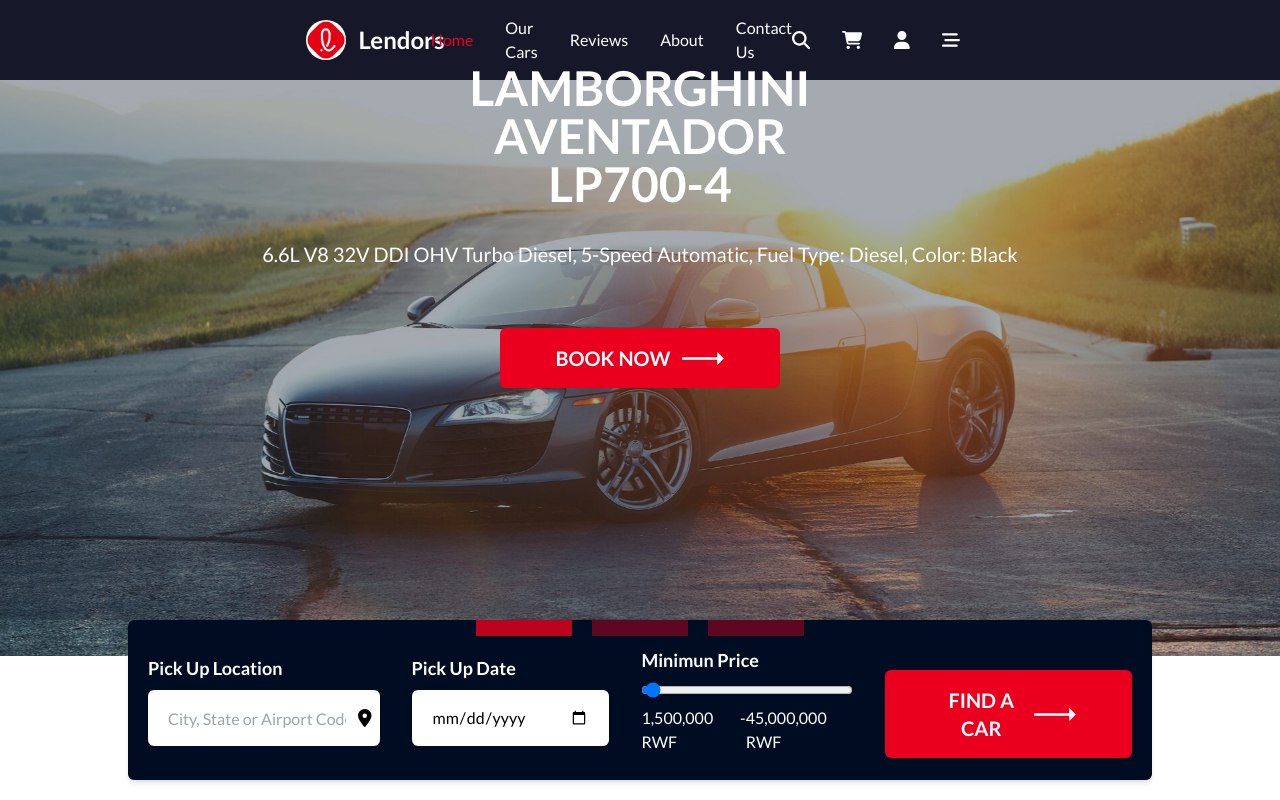
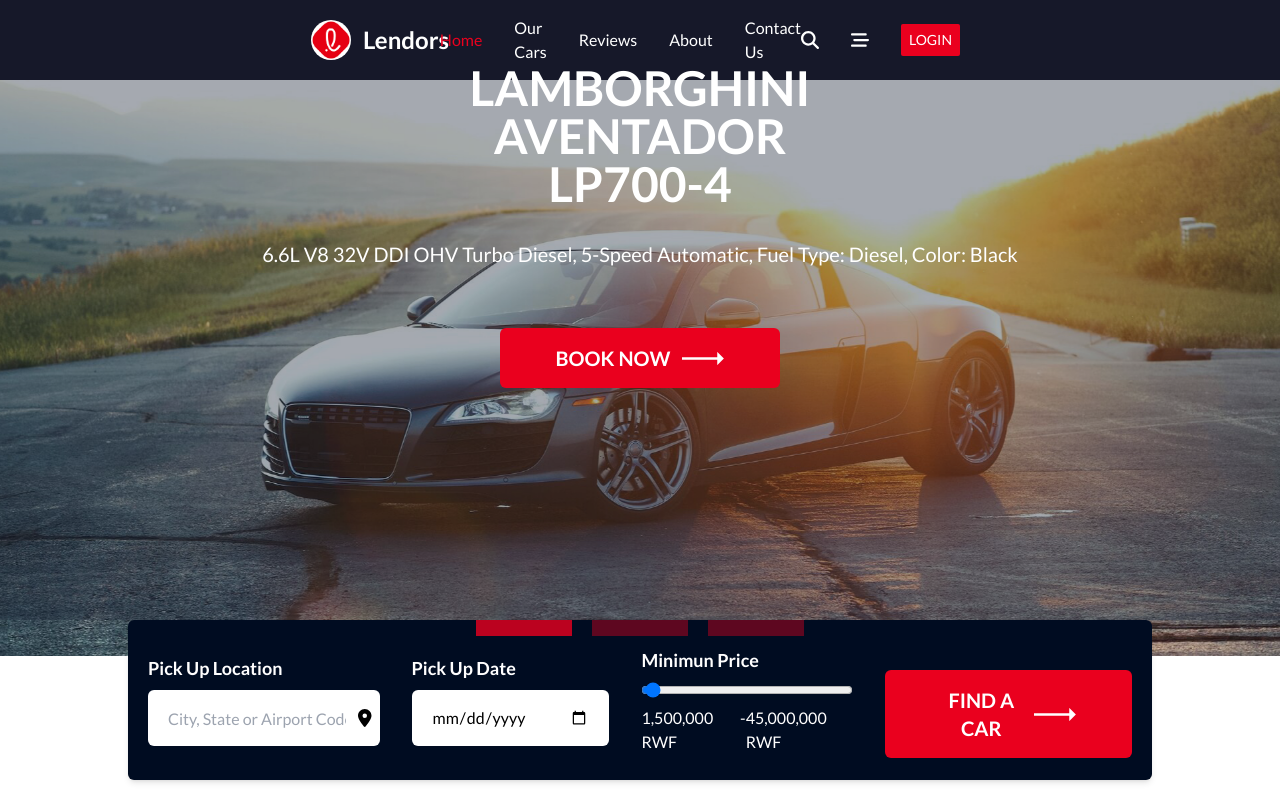
Before and after one commit to patriicke/lendors, a React (Vite) app in the folder frontend/: page / in a window 1280 px wide. Built offline with nearby package versions, Linux system fonts and the light colour scheme.

Commit message:
[added + update] the necessary file on the file

```diff
--- a/frontend/index.html
+++ b/frontend/index.html
@@ -69,7 +69,7 @@
         transform: rotate(360deg);
       }
     }
-    .hidden {
+    .hide {
       display: none;
     }
     body {
@@ -101,12 +101,12 @@
   <script>
     const global = globalThis;
     window.addEventListener("load", () => {
-      document.querySelector(".loader")?.classList.add("hidden");
+      document.querySelector(".loader")?.classList.add("hide");
       let standChild = document.querySelectorAll(".stand-child");
       for (i = 0; i < standChild?.length; i++)
         standChild[i]?.classList?.add("stand-child-transition");
       setTimeout(() => {
-        document.querySelector(".loading-container")?.classList.add("hidden");
+        document.querySelector(".loading-container")?.classList.add("hide");
         document.querySelector("#root")?.classList.remove("body");
       }, 500);
     });
--- a/frontend/src/components/navbar/NavbarComponent.tsx
+++ b/frontend/src/components/navbar/NavbarComponent.tsx
@@ -1,14 +1,19 @@
+import React, { useState } from "react";
 import {
   faBarsStaggered,
   faCartShopping,
   faSearch,
   faUser
 } from "@fortawesome/free-solid-svg-icons";
+import type { IconDefinition } from "@fortawesome/free-solid-svg-icons";
 import { FontAwesomeIcon } from "@fortawesome/react-fontawesome";
-import React, { useState } from "react";
 import { Link } from "react-router-dom";
 import Logo from "/favicon.png";
+import { useSelector } from "react-redux";
+import { IState } from "../../types/selectorTypes";
+import { IUser } from "../../types/userTypes";
 const NavbarComponent = () => {
+  const user: IUser = useSelector((state: IState) => state.user);
   const [currentLink, setCurrentLink] = useState<number>(0);
   const links: {
     href: string;
@@ -35,13 +40,34 @@
       href: "/contact"
     }
   ];
+  const icons: {
+    icon: IconDefinition;
+    show: boolean;
+  }[] = [
+    {
+      icon: faSearch,
+      show: true
+    },
+    {
+      icon: faCartShopping,
+      show: user.isLoggedIn
+    },
+    {
+      icon: faUser,
+      show: user.isLoggedIn
+    },
+    {
+      icon: faBarsStaggered,
+      show: true
+    }
+  ];
   return (
-    <div className="bg-blueish-2 h-20 w-full flex px-80 items-center justify-between">
+    <div className="bg-blueish-2 h-20 w-full flex px-4 xl:px-80 items-center justify-between">
       <div className="flex items-center justify-center gap-3">
         <img src={Logo} alt="Logo" className="w-10 rounded-full bg-white " />
         <h1 className="text-white font-bold text-2xl">Lendors</h1>
       </div>
-      <div className="flex items-center justify-center gap-8">
+      <div className="hidden items-center justify-center gap-8 md:flex">
         {links.map((link, index) => (
           <Link
             to={link.href}
@@ -55,23 +81,25 @@
           </Link>
         ))}
       </div>
-      <div className="text-lg flex gap-8">
-        <FontAwesomeIcon
-          icon={faSearch}
-          className={`text-white hover:text-redish cursor-pointer duration-500`}
-        />
-        <FontAwesomeIcon
-          icon={faCartShopping}
-          className={`text-white hover:text-redish cursor-pointer duration-500`}
-        />
-        <FontAwesomeIcon
-          icon={faUser}
-          className={`text-white hover:text-redish cursor-pointer duration-500`}
-        />
-        <FontAwesomeIcon
-          icon={faBarsStaggered}
-          className={`text-white hover:text-redish cursor-pointer duration500`}
-        />
+      <div className="text-lg flex gap-8 items-center">
+        {icons.map(({ icon, show }, index) => {
+          return (
+            <FontAwesomeIcon
+              icon={icon}
+              className={`text-white hover:text-redish cursor-pointer duration-500 ${
+                !show && "hidden"
+              }`}
+              key={index}
+            />
+          );
+        })}
+        <button
+          className={`text-white text-sm bg-redish hover:bg-red-500 p-[6px] px-2 rounded-sm flex items-center justify-center font-normal ${
+            user.isLoggedIn ? "hidden" : ""
+          }`}
+        >
+          LOGIN
+        </button>
       </div>
     </div>
   );
--- a/frontend/src/index.css
+++ b/frontend/src/index.css
@@ -6,3 +6,16 @@
 * {
   font-family: "Lato", sans-serif;
 }
+
+::-webkit-scrollbar {
+  width: 10px;
+}
+::-webkit-scrollbar-track {
+  background: #f1f1f1;
+}
+::-webkit-scrollbar-thumb {
+  background: #888;
+}
+::-webkit-scrollbar-thumb:hover {
+  background: #555;
+}
--- /dev/null
+++ b/frontend/src/pages/Login/LoginPage.tsx
@@ -0,0 +1,7 @@
+import React from "react";
+
+const LoginPage = () => {
+  return <div>LoginPage</div>;
+};
+
+export default LoginPage;
--- /dev/null
+++ b/frontend/src/pages/Signup/SignupPage.tsx
@@ -0,0 +1,7 @@
+import React from "react";
+
+const SignupPage = () => {
+  return <div>SignupPage</div>;
+};
+
+export default SignupPage;
--- a/frontend/src/redux/slices/userSlice.tsx
+++ b/frontend/src/redux/slices/userSlice.tsx
@@ -13,7 +13,7 @@
     login: (state: IUser, { payload }) => {
       state = payload;
     },
-    logout: (state: IUser, { payload }) => {
+    logout: (state: IUser) => {
       state = { isLoggedIn: false, role: ROLE.STANDARD };
     },
     update: (state: IUser, { payload }) => {
--- a/frontend/src/redux/store.tsx
+++ b/frontend/src/redux/store.tsx
@@ -27,11 +27,13 @@
 // export const persistor = persistStore(store);
 import { combineReducers, configureStore } from "@reduxjs/toolkit";
 import userReducer from "./slices/userSlice";
+// import thunk from "redux-thunk";
 
 const rootReducer = combineReducers({
   user: userReducer
 });
 
 export const store = configureStore({
-  reducer: rootReducer
+  reducer: rootReducer,
+  // middleware: [thunk]
 });
--- /dev/null
+++ b/frontend/src/types/selectorTypes.ts
@@ -0,0 +1,3 @@
+export interface IState {
+    user: any;
+}
```
Also changed, not shown: frontend/vercel.json (added), 2 other files (tests, documents, lock files or other folders).
